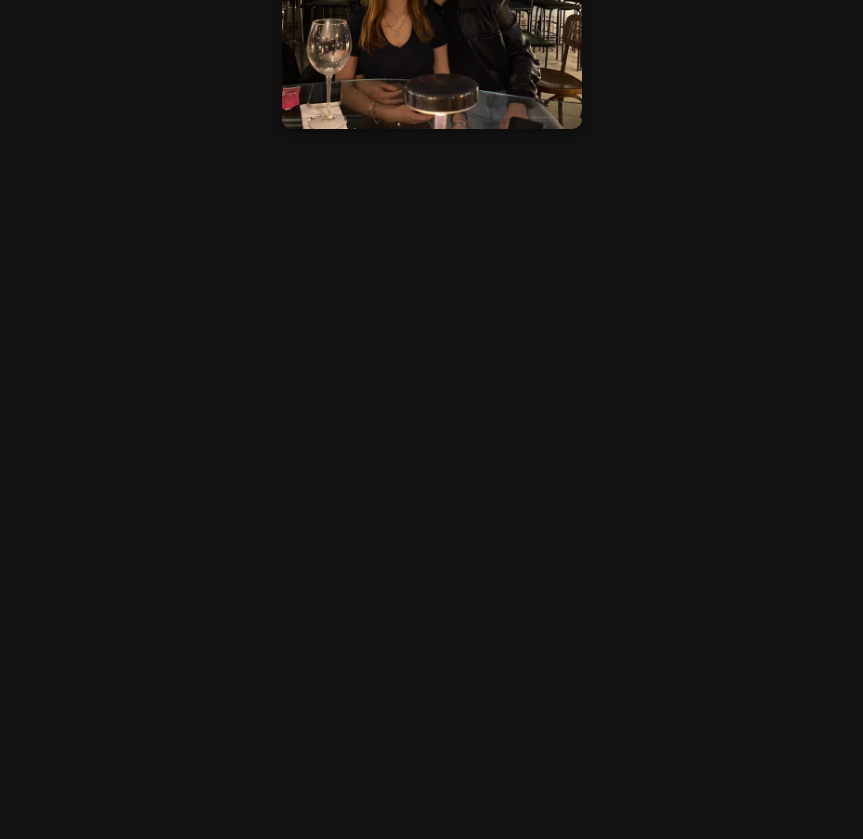
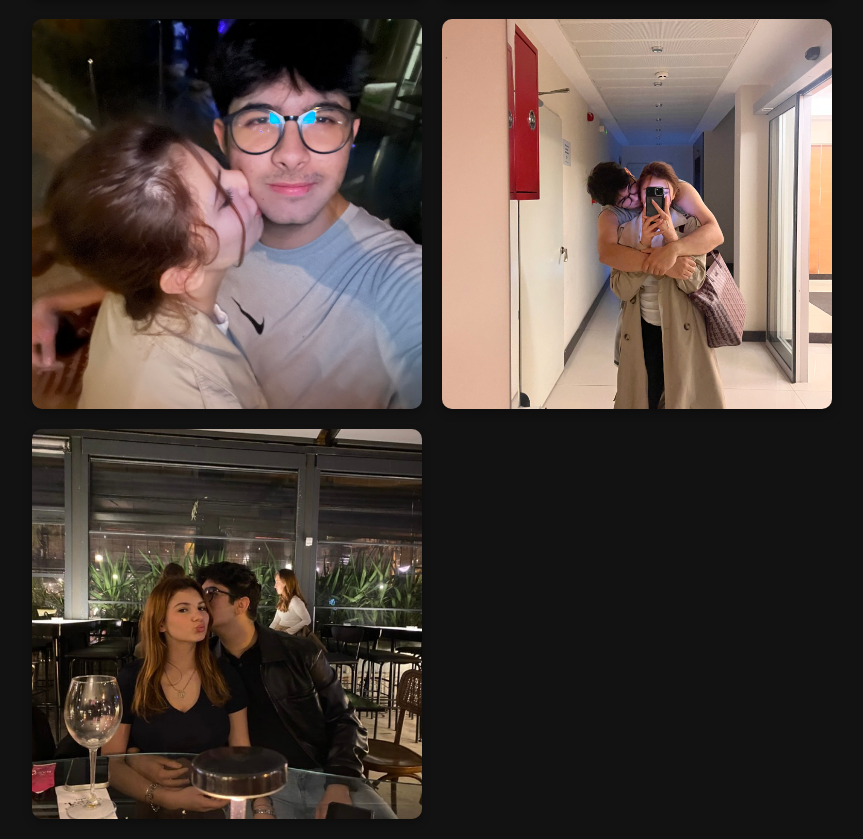
Before and after one commit to tpcggwq/mesaj, a Flask app: page / in a window 1280 px wide. Shown: the part 1000-1839 px from the top of the page, without its empty margins (208-1071 px from the left). Before the commit the page ends 1129 px from the top, so only its background shows below. Run offline with Flask 3, Linux system fonts and the light colour scheme.

Commit message:
Update index.html

```diff
--- a/templates/index.html
+++ b/templates/index.html
@@ -5,13 +5,14 @@
   <meta name="viewport" content="width=device-width, initial-scale=1.0"/>
   <title>Ana</title>
   <style>
-    /* REPODAKİ CSS İLE TAM UYUMLU DÜZENLEME */
+    /* BASE STYLES (style.css compatible) */
     body {
       margin: 0;
       padding: 0;
       background-color: #121212;
       color: white;
       font-family: "Lucida Console", "Courier New", monospace;
+      overflow-x: hidden;
     }
 
     h1 {
@@ -31,23 +32,22 @@
       color: #f0f0f0;
     }
 
+    /* GALLERY STYLES (features.css compatible) */
     .gallery {
-      display: flex;
-      flex-wrap: wrap;
-      justify-content: center;
+      display: grid;
+      grid-template-columns: repeat(auto-fit, minmax(150px, 1fr));
       gap: 15px;
-      padding: 20px;
-      max-width: 1000px;
+      padding: 15px;
+      max-width: 800px;
       margin: 0 auto;
     }
 
     .photo-card {
-      width: calc(50% - 10px); /* İki sütun için */
-      max-width: 300px;
-      background: #1e1e1e;
+      position: relative;
       border-radius: 10px;
       overflow: hidden;
       box-shadow: 0 4px 8px rgba(0,0,0,0.3);
+      aspect-ratio: 1/1;
       transition: all 0.3s ease;
     }
 
@@ -58,18 +58,20 @@
 
     .photo-card img {
       width: 100%;
-      height: 300px;
+      height: 100%;
       object-fit: cover;
       display: block;
     }
 
+    /* HEART ANIMATION (additionals.css compatible) */
     .heart {
       position: fixed;
       pointer-events: none;
-      font-size: 24px;
+      font-size: 20px;
       color: #ff6b6b;
-      animation: float 4s linear infinite;
+      animation: float 4s linear forwards;
       z-index: 999;
+      opacity: 0;
     }
 
     @keyframes float {
@@ -79,9 +81,18 @@
       100% { transform: translateY(-20vh) rotate(360deg); opacity: 0; }
     }
 
-    @media (max-width: 768px) {
-      .photo-card {
-        width: 100%;
+    /* RESPONSIVE ADJUSTMENTS */
+    @media (min-width: 480px) {
+      .gallery {
+        grid-template-columns: repeat(2, minmax(150px, 1fr));
+      }
+    }
+
+    @media (min-width: 768px) {
+      .gallery {
+        grid-template-columns: repeat(2, minmax(200px, 1fr));
+        gap: 20px;
+        padding: 20px;
       }
     }
   </style>
@@ -92,7 +103,7 @@
 
   <p>Selam, Dora , Sen 16 yaşındasın ama 16 Temmuzda 17 olacaksin...</p>
 
-  <!-- İKİLİ FOTOĞRAF DÜZENİ -->
+  <!-- PHOTO GALLERY -->
   <div class="gallery">
     <div class="photo-card">
       <img src="https://raw.githubusercontent.com/tpcggwq/mesaj/main/static/IMG_1201.jpg">
@@ -117,8 +128,9 @@
     </div>
   </div>
 
-  <!-- KALP ANİMASYONU JS -->
+  <!-- HEART ANIMATION SCRIPT -->
   <script>
+    // Heart creation function
     function createHeart() {
       const heart = document.createElement('div');
       heart.className = 'heart';
@@ -128,19 +140,20 @@
       heart.style.animationDuration = (3 + Math.random() * 3) + 's';
       document.body.appendChild(heart);
 
-      // Animasyon bitince kalbi sil
+      // Remove heart after animation
       setTimeout(() => heart.remove(), 4000);
     }
 
-    // Sayfa yüklendiğinde 20 kalp oluştur
-    window.onload = () => {
-      for(let i=0; i<20; i++) {
-        setTimeout(createHeart, i * 100);
+    // Initialize hearts on load
+    document.addEventListener('DOMContentLoaded', () => {
+      // Create initial hearts
+      for(let i = 0; i < 15; i++) {
+        setTimeout(createHeart, i * 200);
       }
-    };
 
-    // Her saniye yeni kalp üret
-    setInterval(createHeart, 1000);
+      // Continuous heart creation
+      setInterval(createHeart, 800);
+    });
   </script>
 </body>
 </html>
```
